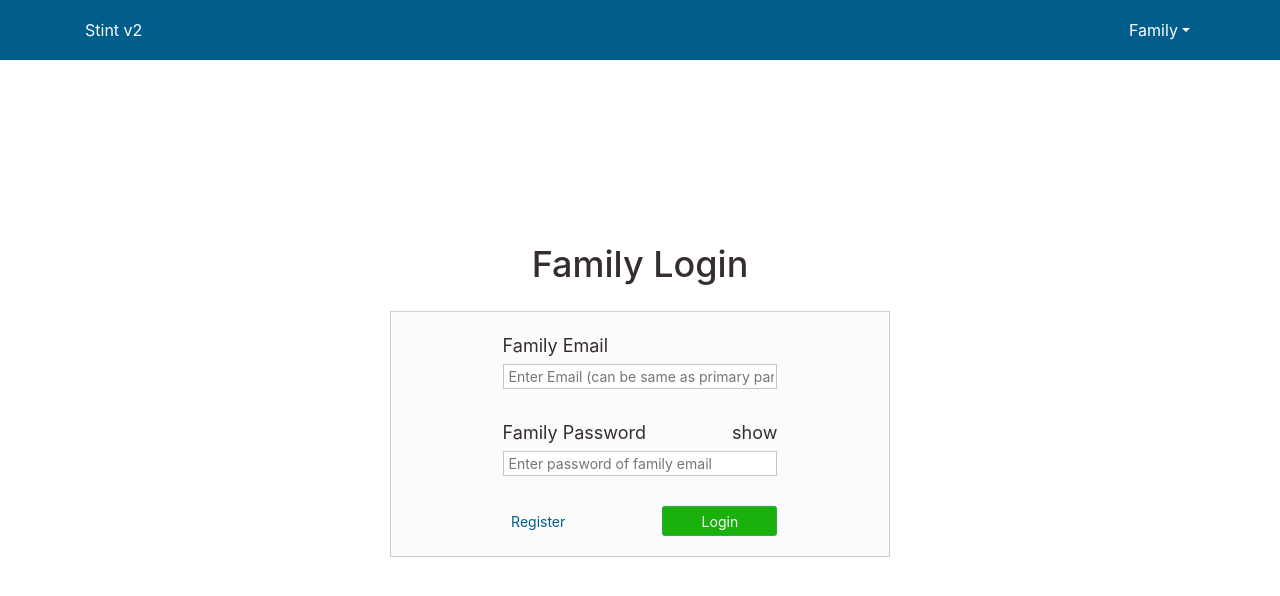
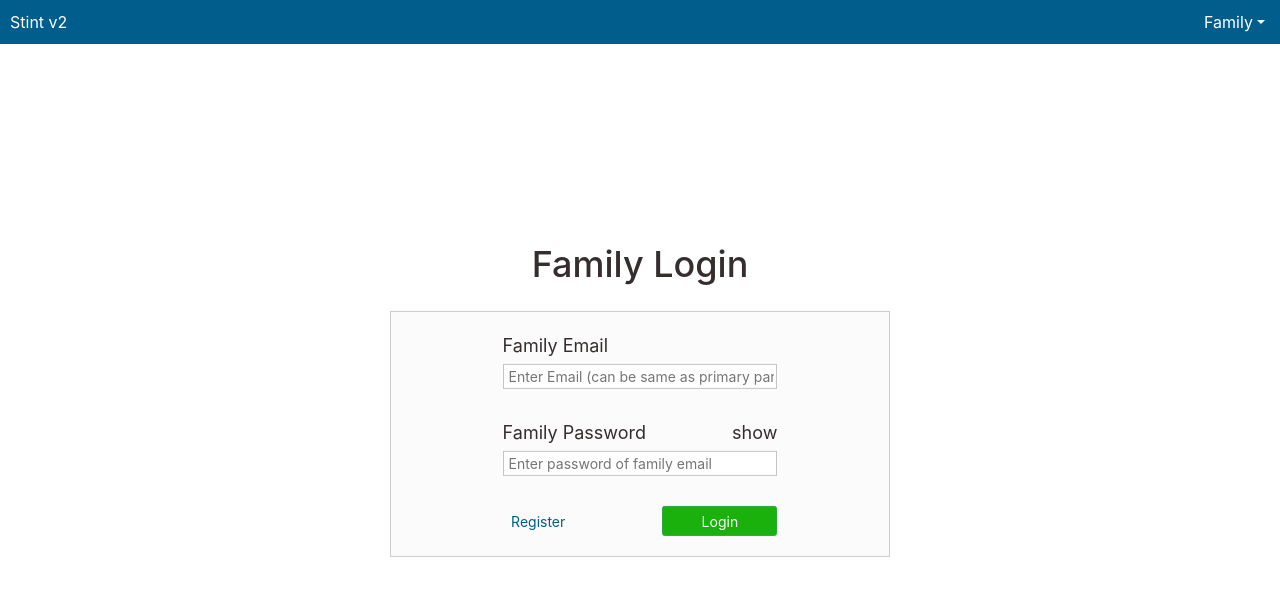
Before and after one commit to kastille84/Stint_v2, a React (Create React App) app in the folder client/: page /family-login in a window 1280 px wide. Shown: the top 596 px of the page. Built offline with nearby package versions, Linux system fonts and the light colour scheme.

Commit message:
fixed CSS issue with Navbar

```diff
--- a/client/src/components/Navigation/index.js
+++ b/client/src/components/Navigation/index.js
@@ -107,9 +107,9 @@ class Navigation extends Component {
     return (
       <div>
         <Navbar light expand="md">
-          <div className="container">
+
             <NavbarBrand href="/">Stint v2</NavbarBrand>
-            <NavbarToggler onClick={this.toggle} />
+            <NavbarToggler onClick={()=>this.toggle()} />
             <Collapse isOpen={this.state.isOpen} navbar>
               <Nav className="ml-auto" navbar>
                 <UncontrolledDropdown nav inNavbar>
@@ -119,7 +119,7 @@ class Navigation extends Component {
                 </UncontrolledDropdown>
               </Nav>
             </Collapse>
-          </div>
+
         </Navbar>
       </div>
     )
--- a/client/src/scss/components/_navigation.scss
+++ b/client/src/scss/components/_navigation.scss
@@ -1,5 +1,5 @@
 .navbar {
-  height: 60px;
+  //min-height: 60px;
   background-color: $primary-blue;
 
   &-brand {
@@ -9,6 +9,11 @@
 
   &-collapse {
     font-size: $page-md-text;
+    // @include respond(phone-big) {
+    //   display: inline-block !important;
+    //   flex-basis: unset;
+    //   flex-grow: unset;
+    // }
   }
 
   .nav-item {
@@ -17,5 +22,8 @@
 
   .dropdown-toggle {
     color: $color-white !important;
+    @include respond(phone-big) {
+      text-align: right;
+    }
   }
 }
```
